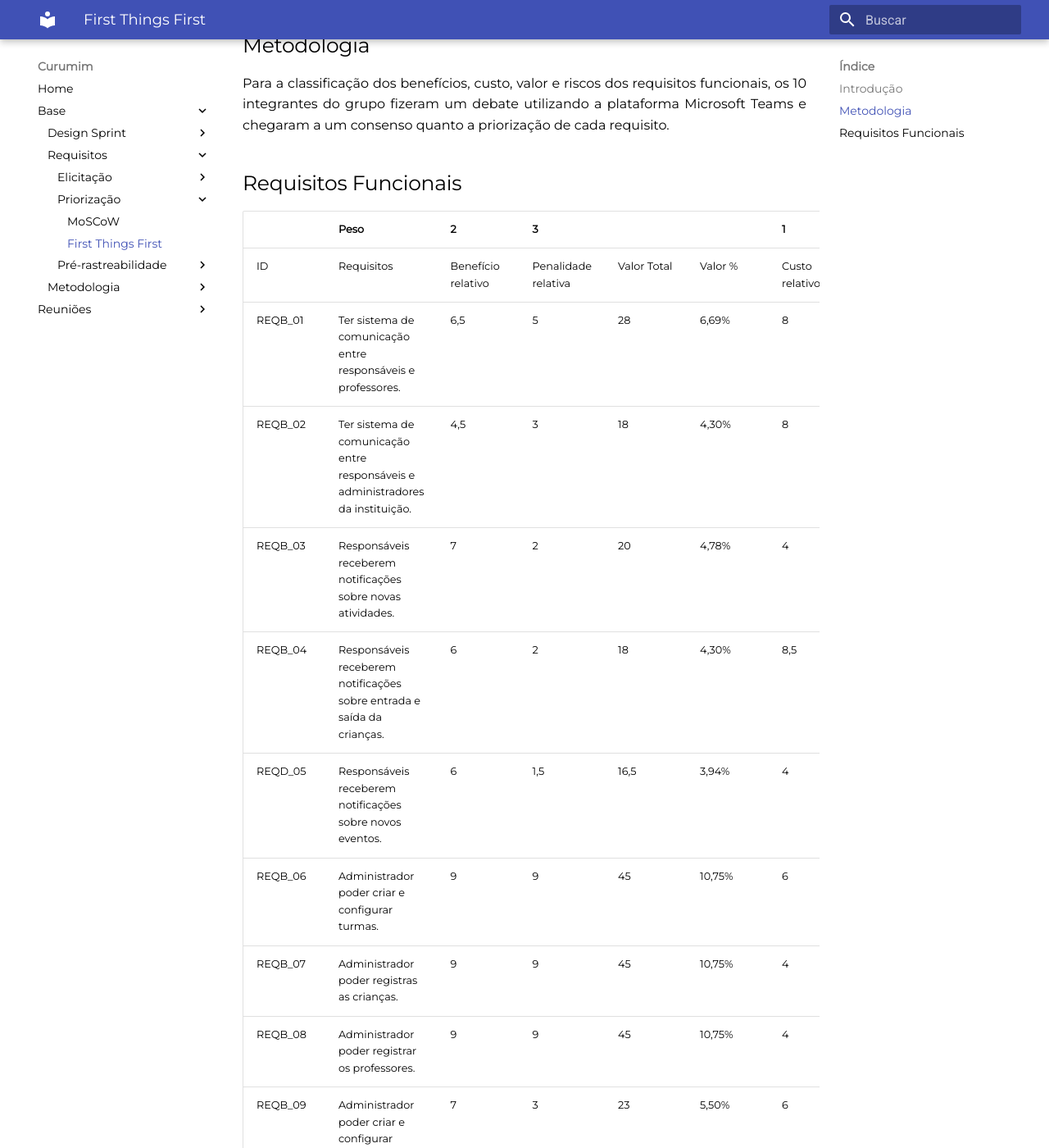
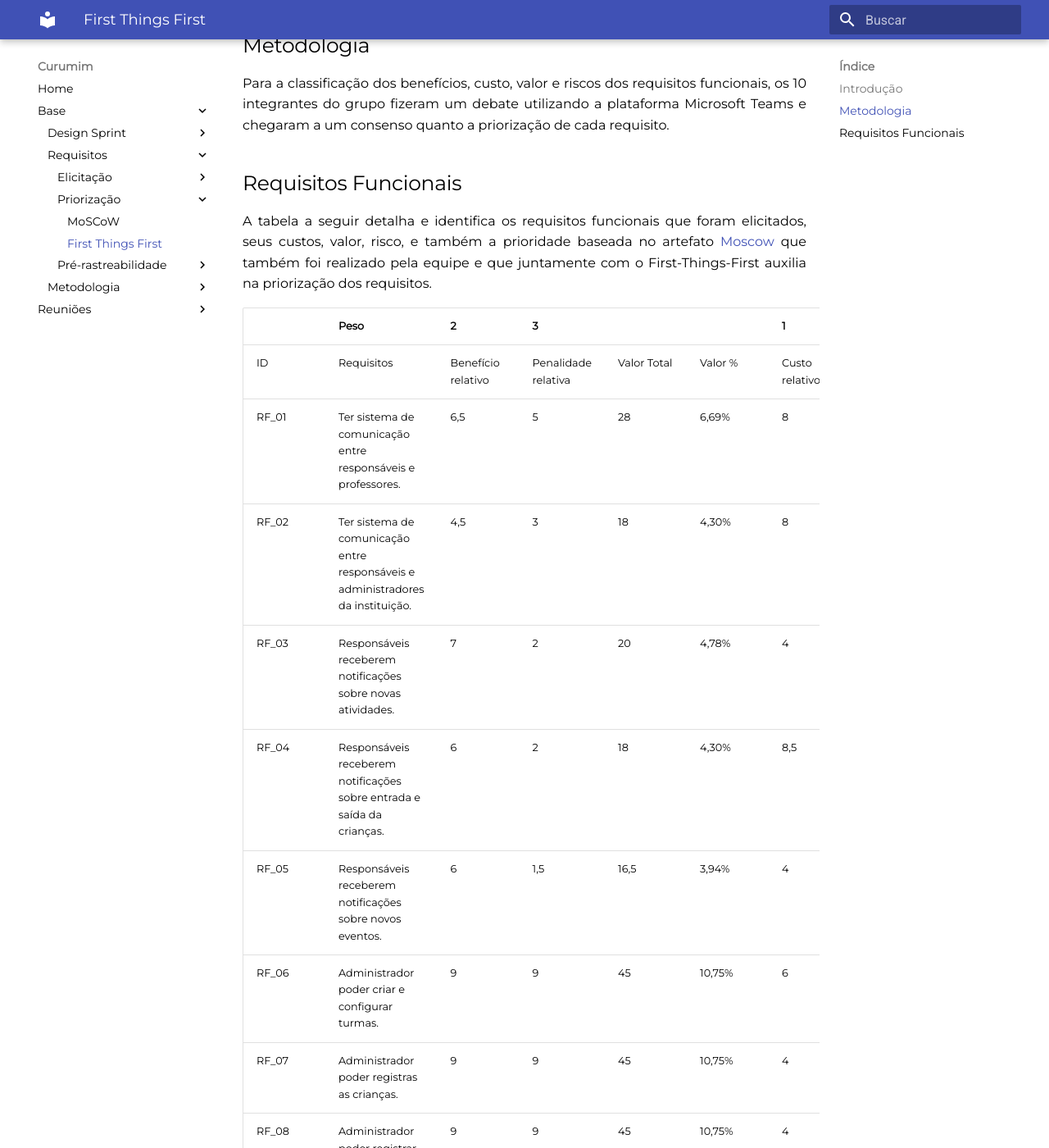
Before and after one commit to UnBArqDsw2021-1/2021.1_G6_Curumim, an MkDocs documentation site: the page built from docs/base/requisitos/priorizacao/first-things-first.md, in a window 1280 px wide and 1400 px high, scrolled down 284 px. Shown: the whole window at 82% size. Built offline with MkDocs 1.6.1 and Material for MkDocs 9.7.7, drawn with Linux system fonts in a browser that asks for light colours; some of the changed text lies outside the part shown.

Commit message:
doc(#15) Corrigindo o ID dos requisitos na tabela, e adicionando texto explicativo da tabela do FTF.

```diff
--- a/docs/base/requisitos/priorizacao/first-things-first.md
+++ b/docs/base/requisitos/priorizacao/first-things-first.md
@@ -7,27 +7,29 @@ Para a classificação dos benefícios, custo, valor e riscos dos requisitos fun
 
 ## Requisitos Funcionais
 
+A tabela a seguir detalha e identifica os requisitos funcionais que foram elicitados, seus custos, valor, risco, e também a prioridade baseada no artefato [Moscow](./moscow.md) que também foi realizado pela equipe e que juntamente com o First-Things-First auxilia na priorização dos requisitos.
+
 |         | Peso                                                                            | 2                  | 3                 |             |         | 1              |         | 1              |         |            |
 | ------- | ------------------------------------------------------------------------------- | ------------------ | ----------------- | ----------- | ------- | -------------- | ------- | -------------- | ------- | ---------- |
 | ID      | Requisitos                                                                      | Benefício relativo | Penalidade relativa | Valor Total | Valor % | Custo relativo | Custo % | Risco Relativo | Risco % | Prioridade |
-| REQB_01 | Ter sistema de comunicação entre responsáveis e professores.                    | 6,5                | 5                 | 28          | 6,69%   | 8              | 9,47%   | 4              | 8,89%   | 0,364      |
-| REQB_02 | Ter sistema de comunicação entre responsáveis e administradores da instituição. | 4,5                | 3                 | 18          | 4,30%   | 8              | 9,47%   | 5              | 11,11%  | 0,209      |
-| REQB_03 | Responsáveis receberem notificações sobre novas atividades.                     | 7                  | 2                 | 20          | 4,78%   | 4              | 4,73%   | 5              | 11,11%  | 0,302      |
-| REQB_04 | Responsáveis receberem notificações sobre entrada e saída da crianças.          | 6                  | 2                 | 18          | 4,30%   | 8,5            | 10,06%  | 7              | 15,56%  | 0,268      |
-| REQD_05 | Responsáveis receberem notificações sobre novos eventos.                        | 6                  | 1,5               | 16,5        | 3,94%   | 4              | 4,73%   | 5              | 11,11%  | 0,249      |
-| REQB_06 | Administrador poder criar e configurar turmas.                                  | 9                  | 9                 | 45          | 10,75%  | 6              | 7,10%   | 1              | 2,22%   | 1,153      |
-| REQB_07 | Administrador poder registras as crianças.                                      | 9                  | 9                 | 45          | 10,75%  | 4              | 4,73%   | 1              | 2,22%   | 1,546      |
-| REQB_08 | Administrador poder registrar os professores.                                   | 9                  | 9                 | 45          | 10,75%  | 4              | 4,73%   | 1              | 2,22%   | 1,546      |
-| REQB_09 | Administrador poder criar e configurar eventos.                                 | 7                  | 3                 | 23          | 5,50%   | 6              | 7,10%   | 3              | 6,67%   | 0,399      |
-| REQB_10 | Poder disponibilizar relatórios gerais.                                         | 6                  | 3                 | 21          | 5,02%   | 6              | 7,10%   | 4              | 8,89%   | 0,314      |
-| REQB_11 | Responsáveis terem acesso as informações e dados de suas crianças.             | 9                  | 9                 | 45          | 10,75%  | 7              | 8,28%   | 1              | 2,22%   | 1,023      |
-| REQB_12 | Professor poder registrar e gerenciar atividades.                                | 9                  | 8                 | 42          | 10,04%  | 6              | 7,10%   | 1              | 2,22%   | 1,076      |
-| REQB_13 | Professor poder lançar presença.                                                | 7                  | 3                 | 23          | 5,50%   | 6              | 7,10%   | 4              | 8,89%   | 0,344      |
-| REQB_14 | Professor poder notificar responsáveis com observações.                         | 7                  | 5                 | 29          | 6,93%   | 7              | 8,28%   | 3              | 6,67%   | 0,463      |
+| RF_01 | Ter sistema de comunicação entre responsáveis e professores.                    | 6,5                | 5                 | 28          | 6,69%   | 8              | 9,47%   | 4              | 8,89%   | 0,364      |
+| RF_02 | Ter sistema de comunicação entre responsáveis e administradores da instituição. | 4,5                | 3                 | 18          | 4,30%   | 8              | 9,47%   | 5              | 11,11%  | 0,209      |
+| RF_03 | Responsáveis receberem notificações sobre novas atividades.                     | 7                  | 2                 | 20          | 4,78%   | 4              | 4,73%   | 5              | 11,11%  | 0,302      |
+| RF_04 | Responsáveis receberem notificações sobre entrada e saída da crianças.          | 6                  | 2                 | 18          | 4,30%   | 8,5            | 10,06%  | 7              | 15,56%  | 0,268      |
+| RF_05 | Responsáveis receberem notificações sobre novos eventos.                        | 6                  | 1,5               | 16,5        | 3,94%   | 4              | 4,73%   | 5              | 11,11%  | 0,249      |
+| RF_06 | Administrador poder criar e configurar turmas.                                  | 9                  | 9                 | 45          | 10,75%  | 6              | 7,10%   | 1              | 2,22%   | 1,153      |
+| RF_07 | Administrador poder registras as crianças.                                      | 9                  | 9                 | 45          | 10,75%  | 4              | 4,73%   | 1              | 2,22%   | 1,546      |
+| RF_08 | Administrador poder registrar os professores.                                   | 9                  | 9                 | 45          | 10,75%  | 4              | 4,73%   | 1              | 2,22%   | 1,546      |
+| RF_09 | Administrador poder criar e configurar eventos.                                 | 7                  | 3                 | 23          | 5,50%   | 6              | 7,10%   | 3              | 6,67%   | 0,399      |
+| RF_10 | Poder disponibilizar relatórios gerais.                                         | 6                  | 3                 | 21          | 5,02%   | 6              | 7,10%   | 4              | 8,89%   | 0,314      |
+| RF_11 | Responsáveis terem acesso as informações e dados de suas crianças.             | 9                  | 9                 | 45          | 10,75%  | 7              | 8,28%   | 1              | 2,22%   | 1,023      |
+| RF_12 | Professor poder registrar e gerenciar atividades.                                | 9                  | 8                 | 42          | 10,04%  | 6              | 7,10%   | 1              | 2,22%   | 1,076      |
+| RF_13 | Professor poder lançar presença.                                                | 7                  | 3                 | 23          | 5,50%   | 6              | 7,10%   | 4              | 8,89%   | 0,344      |
+| RF_14 | Professor poder notificar responsáveis com observações.                         | 7                  | 5                 | 29          | 6,93%   | 7              | 8,28%   | 3              | 6,67%   | 0,463      |
 |         | TOTAL                                                                           | 102                | 71,5              | 418,5       | 10,00%  | 84,5           | 100,00% | 45             | 100,00% |            |
 
 
 | Versão | Data       | Modificação                                       | Autor                                                                                                                                   |
 | ------ | ---------- | ------------------------------------------------- | --------------------------------------------------------------------------------------------------------------------------------------- |
-| 0.1    | 29/07/2021 | Reunião para decidir a priorização dos requisitos | Bruno Félix, Daniel Porto, Edson de Araújo, Eliseu Kadesh, Enzo Gabriel, Francisco Emanoel, João Pedro, Mateus Oliveira e Nilo Mendonça |
+| 0.1    | 29/07/2021 | Reunião para decidir a priorização dos requisitos | Bruno Félix, Daniel Porto, Edson de Araújo, Eliseu Kadesh, Enzo Gabriel, Francisco Emanoel, João Pedro, Mateus Oliveira, Gabriel Bonifácio e Nilo Mendonça |
 | 1.0    | 31/07/2021 | Abertura do documento                             | Eliseu Kadesh                                                                                                                             |
```
